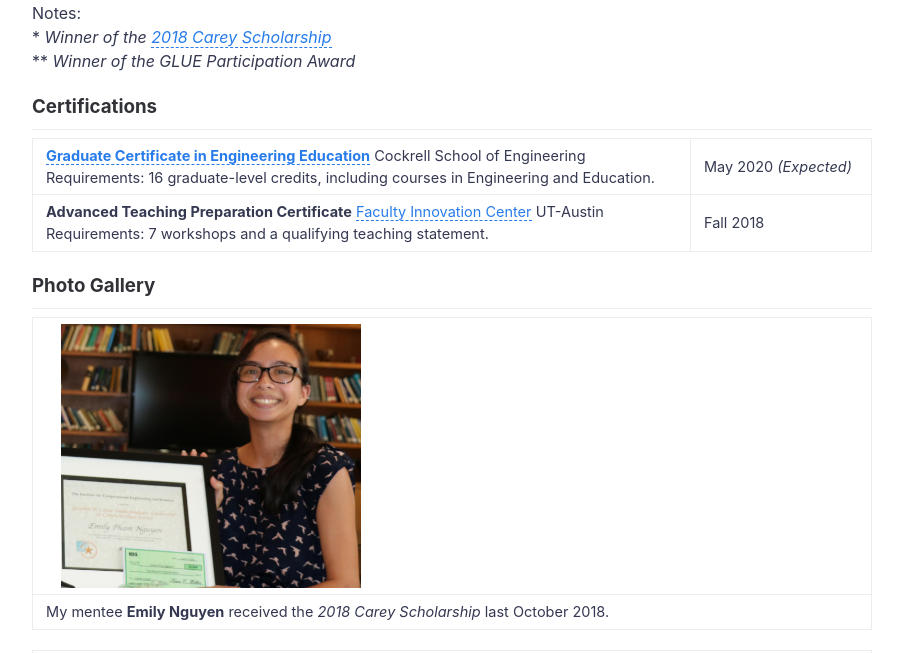
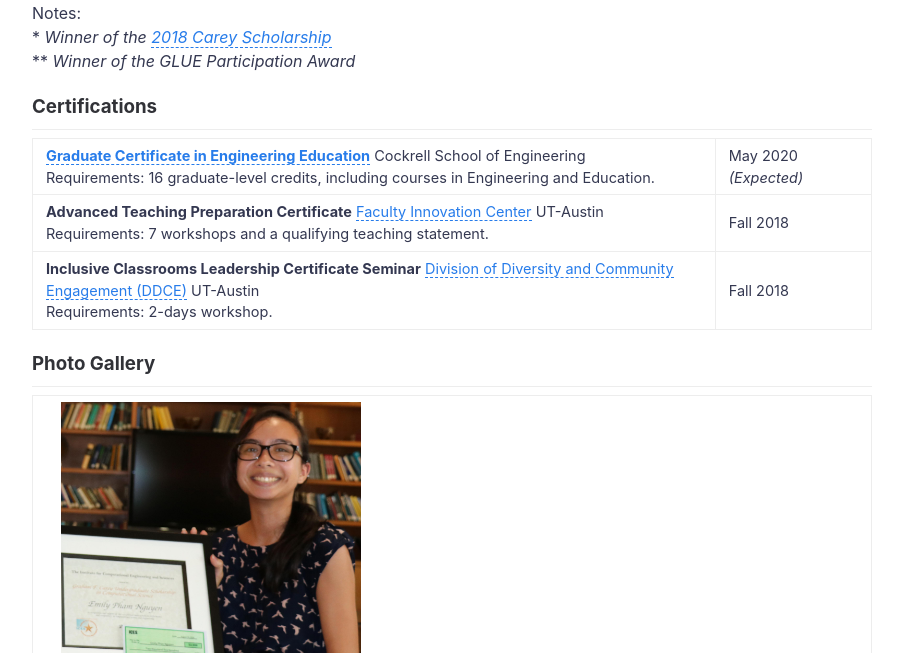
Before and after one commit to nzunigag/nzunigag.github.io, a Jekyll site: the page built from teaching.md, in a window 1280 px wide and 900 px high, scrolled down 1004 px, cut to the strip 0-653 px from the top of the window. Shown: the whole strip, without its empty margins (188-1091 px from the left). Built offline with Jekyll 4.4.1, drawn with Linux system fonts in a browser that asks for light colours.

Commit message:
Update teaching.md

```diff
--- a/teaching.md
+++ b/teaching.md
@@ -35,6 +35,7 @@ ___
 
 <b>[Graduate Certificate in Engineering Education](http://www.engr.utexas.edu/graduate/certificate-engineering-education)</b> Cockrell School of Engineering<br>Requirements: 16 graduate-level credits, including courses in Engineering and Education. | May 2020 <i>(Expected)</i> <br>
 <b>Advanced Teaching Preparation Certificate</b> [Faculty Innovation Center](https://facultyinnovate.utexas.edu/gsd) UT-Austin<br>Requirements: 7 workshops and a qualifying teaching statement. | Fall 2018<br>
+<b>Inclusive Classrooms Leadership Certificate Seminar</b> [Division of Diversity and Community Engagement (DDCE)](https://diversity.utexas.edu/) UT-Austin<br>Requirements: 2-days workshop. | Fall 2018<br>
 
 ### Photo Gallery
 ___
```
